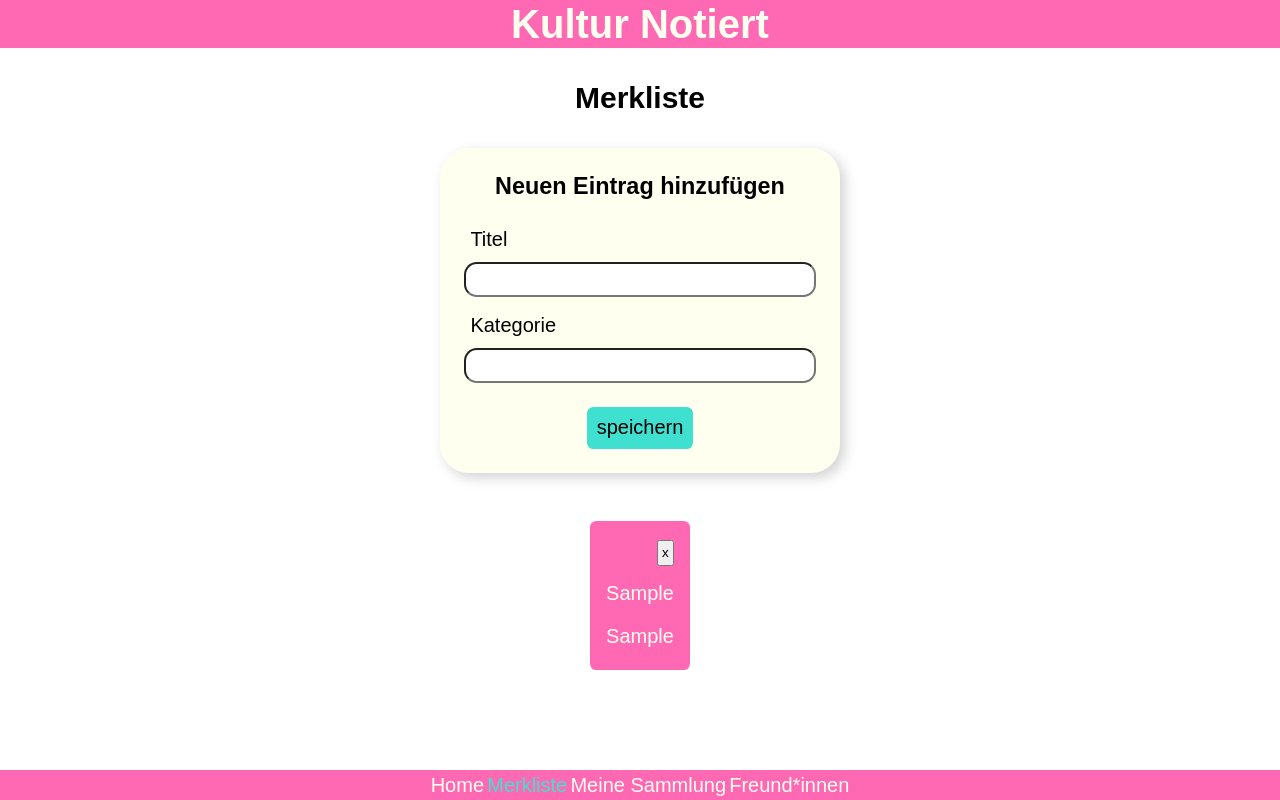
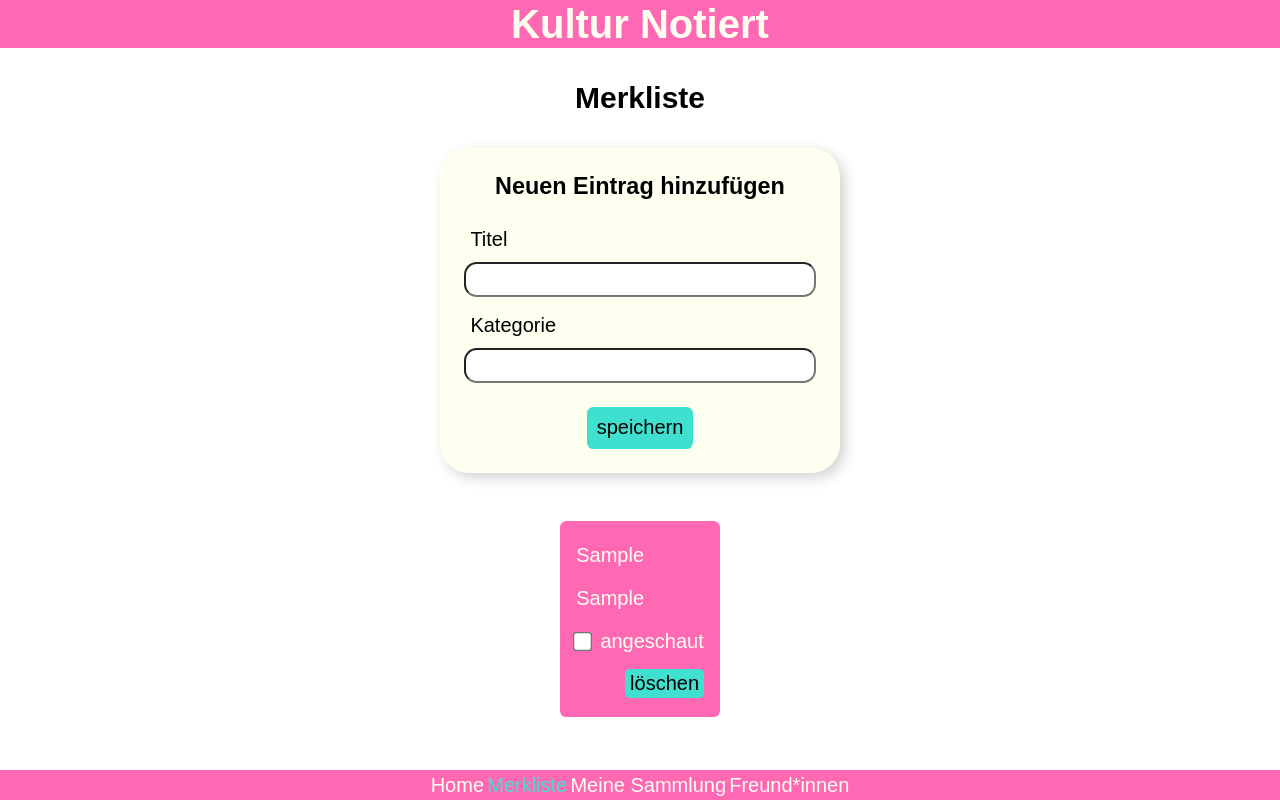
Before and after one commit to felixcanditt/kultur-notiert-vercel, a React (Create React App) app in the folder client/: page /watchlist in a window 1280 px wide. Both pictures are taken after typing "Sample", "Sample" into the empty fields and a click on the button "speichern". Built offline with nearby package versions, Linux system fonts and the light colour scheme.

Commit message:
added checkbox to items that adds isWatched property to array objects, create new file for WatchlistItems

```diff
--- a/client/src/App.js
+++ b/client/src/App.js
@@ -24,10 +24,24 @@ export default function App() {
     setWatchlist([newItem, ...watchlist]);
   }
 
-  function removeFromWatchlist(itemToBeRemoved, indexOfItemToBeRemoved) {
+  function removeFromWatchlist(itemToBeRemoved, indexToBeRemoved) {
     const updatedWatchlist = watchlist.filter(
-      (item, index) => index !== indexOfItemToBeRemoved
+      (item, index) => index !== indexToBeRemoved
     );
+    setWatchlist(updatedWatchlist);
+  }
+
+  function checkItem(event, checkedItem, checkedIndex) {
+    const isDone = event.target.name;
+    const doneStatus = event.target.checked;
+
+    const updatedWatchlist = watchlist.map((item, index) => {
+      if (index === checkedIndex) {
+        item[isDone] = doneStatus;
+      }
+      return item;
+    });
+
     setWatchlist(updatedWatchlist);
   }
 
@@ -45,6 +59,7 @@ export default function App() {
             watchlist={watchlist}
             onAddToWatchlist={addToWatchlist}
             onRemoveFromWatchlist={removeFromWatchlist}
+            onCheckItem={checkItem}
           />
         </Route>
 
--- a/client/src/components/WatchlistForm.js
+++ b/client/src/components/WatchlistForm.js
@@ -4,14 +4,15 @@ import { useState } from 'react';
 export default function WatchlistForm({ onAddToWatchlist }) {
   const initialItem = {
     title: '',
-    category: ''
+    category: '',
+    isWatched: false
   };
 
   const [item, setItem] = useState(initialItem);
 
   function changeItem(event) {
     const inputName = event.target.name;
-    let inputValue = event.target.value;
+    const inputValue = event.target.value;
     setItem({ ...item, [inputName]: inputValue });
   }
 
--- /dev/null
+++ b/client/src/components/WatchlistItems.js
@@ -0,0 +1,65 @@
+import styled from 'styled-components';
+
+export default function WatchlistItems({
+  watchlist,
+  onRemoveFromWatchlist,
+  onCheckItem
+}) {
+  return (
+    <Grid>
+      {watchlist.map((item, index) => (
+        <ItemCard key={index}>
+          <p>{item.title}</p>
+          <p>{item.category}</p>
+
+          <label>
+            <input
+              type="checkbox"
+              name="isWatched"
+              checked={item.isWatched}
+              onChange={(event) => onCheckItem(event, item, index)}
+            />
+            angeschaut
+          </label>
+
+          <button onClick={() => onRemoveFromWatchlist(item, index)}>
+            löschen
+          </button>
+        </ItemCard>
+      ))}
+    </Grid>
+  );
+}
+
+const Grid = styled.div`
+  margin-top: 3rem;
+  display: grid;
+  justify-content: center;
+  gap: 1rem;
+`;
+
+const ItemCard = styled.div`
+  max-width: 15rem;
+  border-radius: 0.4rem;
+  padding: 1.2rem 1rem;
+  background: hotpink;
+  color: ivory;
+
+  display: grid;
+  gap: 0.8rem;
+
+  input {
+    transform: scale(1.5);
+    margin-right: 0.7rem;
+  }
+
+  button {
+    justify-self: end;
+    cursor: pointer;
+    border: none;
+    border-radius: 0.3rem;
+    background: turquoise;
+    padding: 0.2rem 0.3rem;
+    font-size: 1.25rem;
+  }
+`;
--- a/client/src/pages/Watchlist.js
+++ b/client/src/pages/Watchlist.js
@@ -1,50 +1,23 @@
 import styled from 'styled-components';
 
 import WatchlistForm from '../components/WatchlistForm';
+import WatchlistItems from '../components/WatchlistItems';
 
 export default function Watchlist({
   watchlist,
   onAddToWatchlist,
-  onRemoveFromWatchlist
+  onRemoveFromWatchlist,
+  onCheckItem
 }) {
   return (
     <main>
       <h2>Merkliste</h2>
       <WatchlistForm onAddToWatchlist={onAddToWatchlist} />
-      <Grid>
-        {watchlist.map((item, index) => (
-          <ItemCard key={index}>
-            <button onClick={() => onRemoveFromWatchlist(item, index)}>
-              x
-            </button>
-            <p>{item.title}</p>
-            <p>{item.category}</p>
-          </ItemCard>
-        ))}
-      </Grid>
+      <WatchlistItems
+        watchlist={watchlist}
+        onRemoveFromWatchlist={onRemoveFromWatchlist}
+        onCheckItem={onCheckItem}
+      />
     </main>
   );
 }
-
-const Grid = styled.div`
-  margin-top: 3rem;
-  display: grid;
-  justify-content: center;
-  gap: 1rem;
-`;
-
-const ItemCard = styled.div`
-  max-width: 15rem;
-  border-radius: 0.4rem;
-  padding: 1.2rem 1rem;
-  background: hotpink;
-  color: ivory;
-
-  display: grid;
-  gap: 0.8rem;
-
-  button {
-    justify-self: end;
-    padding: 0.2rem;
-  }
-`;
```
